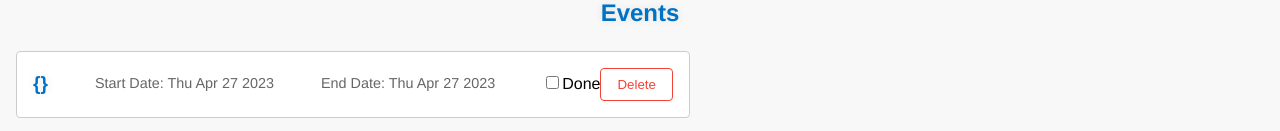
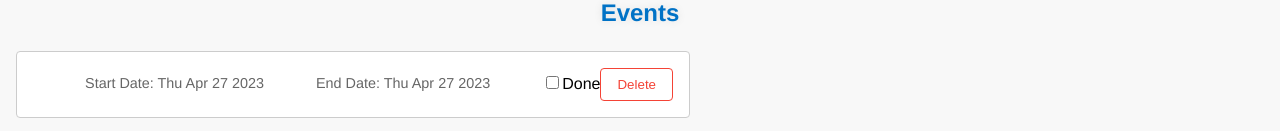
Before and after one commit to Partchworkboy/Planner, a React (Create React App) app: page / in a window 1280 px wide. Shown: the part 869-1000 px from the top of the page. Built offline with nearby package versions, Linux system fonts and the light colour scheme.

Commit message:
Update events.js

```diff
--- a/src/events.js
+++ b/src/events.js
@@ -2,7 +2,7 @@
 
 const eventsData = [
   {
-    eventName: '{}',
+    eventName: '',
     startDate: new Date(),
     endDate: new Date(),
     done: false
```
